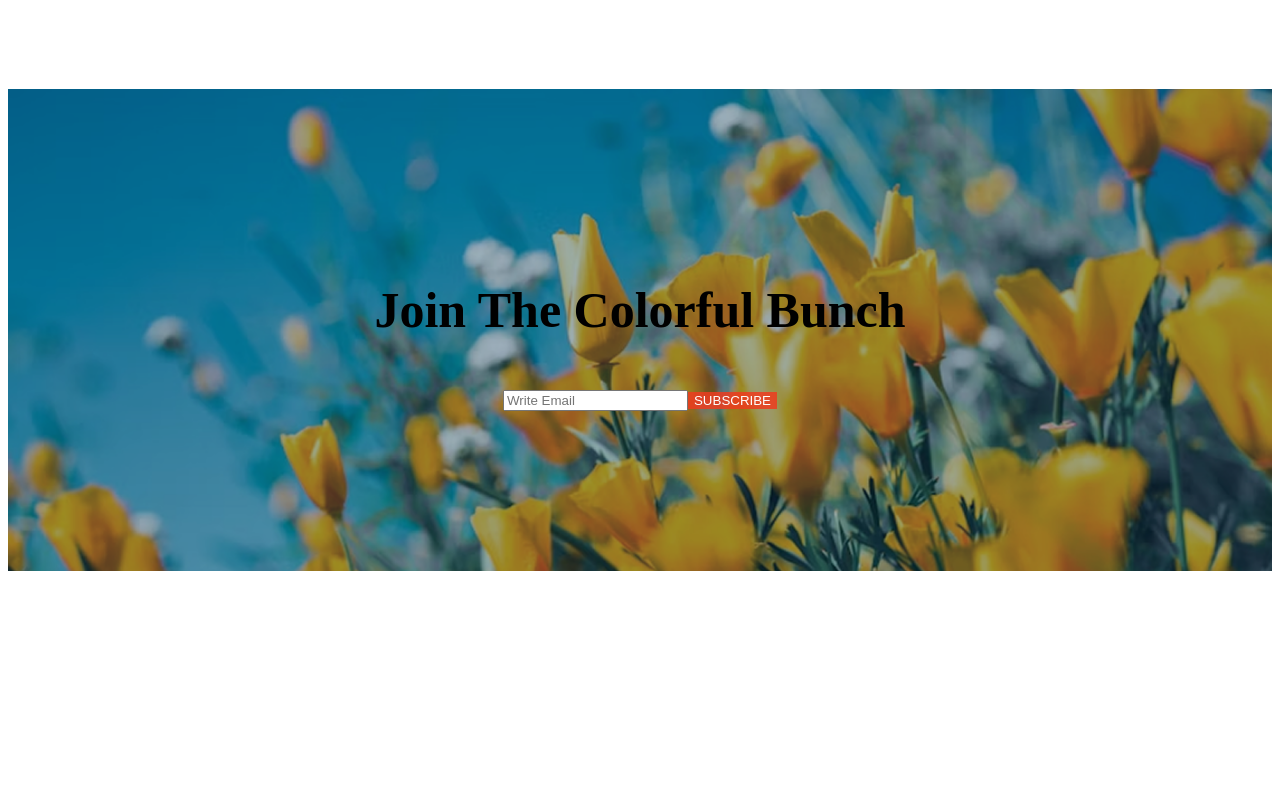
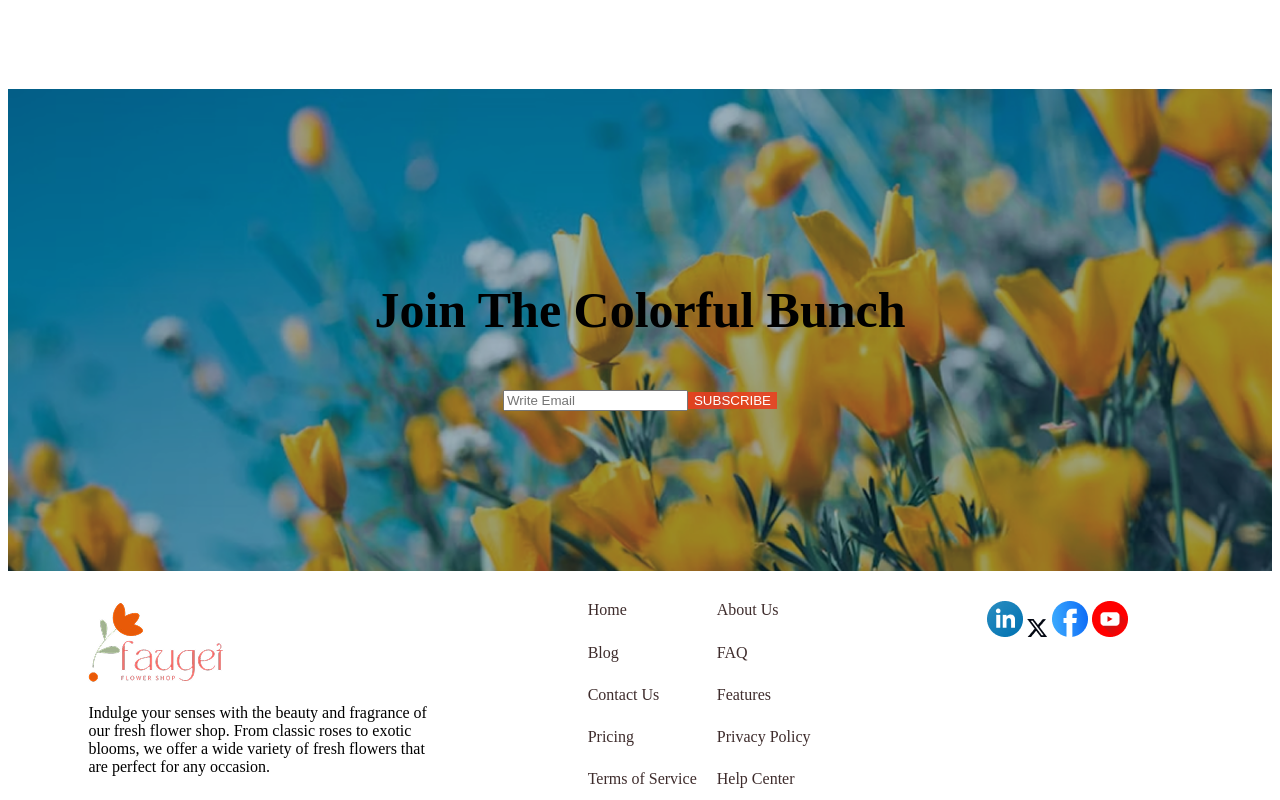
Before and after one commit to Susmie/Assignment-2, a plain HTML site: page index.html in a window 1280 px wide. Shown: the part 3057-3857 px from the top of the page. Before the commit the page ends 3636 px from the top, so only its background shows below. Drawn offline with Linux system fonts and the light colour scheme.

Commit message:
added an index.html file

```diff
--- a/index.html
+++ b/index.html
@@ -141,5 +141,32 @@
             </div>
         </section>
     </main>
+
+    <footer class="footer">
+<div class="footer-start">
+    <img class="logo" src="assets/logo.png" alt="">
+    <p class="footer-description">Indulge your senses with the beauty and fragrance of<br>our fresh flower shop. From classic roses to exotic<br>blooms, we offer a wide variety of fresh flowers that<br>are perfect for any occasion.</p>
+</div>
+<div class="abouts">
+<div class="container-footer-about"><a href="" class="about-footer">Home</a></div>
+<div class="container-footer-about"><a href="" class="about-footer">About Us</a></div>
+<div class="container-footer-about"><a href="" class="about-footer">Blog</a></div>
+<div class="container-footer-about"><a href="" class="about-footer">FAQ</a></div>
+<div class="container-footer-about"><a href="" class="about-footer">Contact Us</a></div>
+<div class="container-footer-about"><a href="" class="about-footer">Features</a></div>
+<div class="container-footer-about"><a href="" class="about-footer">Pricing</a></div>
+<div class="container-footer-about"><a href="" class="about-footer">Privacy Policy</a></div>
+<div class="container-footer-about"><a href="" class="about-footer">Terms of Service</a></div>
+<div class="container-footer-about"><a href="" class="about-footer">Help Center</a></div>
+</div>
+
+<div class="contact-us">
+    <img class="linkedin" src="assets/linkedin.png" alt="">
+    <img class="twitter" src="assets/twitter.png" alt="">
+    <img class="facebook" src="assets/facebook.png" alt="">
+    <img class="youtube" src="assets/youtube.png" alt="">
+</div>
+
+    </footer>
 </body>
 </html>
--- a/styles/assignment.css
+++ b/styles/assignment.css
@@ -124,7 +124,6 @@ padding-right: 200px;
 }
 
 /* seller-section styles */
-
 .seller{
     margin:100px;
     max-width: 1100px;
@@ -247,7 +246,7 @@ padding-right: 200px;
     background-image: url(../assets/last.png);
     background-size: cover;
     padding: 150px;
-    max-width: 1200px;
+    max-width: 1100px;
 }
 .joining{
     color: white;
@@ -265,3 +264,27 @@ padding-right: 200px;
     font-weight: bold;
     font-size: 50px;
 }
+
+/* footer styles */
+
+.footer{
+    display: flex;
+    justify-content: space-around;
+    max-width: 1200px;
+    margin-top: 30px;
+}
+
+.abouts{
+    display: grid;
+    grid-template-columns: repeat(2, 5fr);
+    gap: 20px;
+}
+ .about-footer{
+    text-decoration: none;
+    color: rgba(25, 3, 3, 0.841);
+}
+
+.contact-us{
+    justify-content: space-between;
+    gap: 5px;
+}
```
